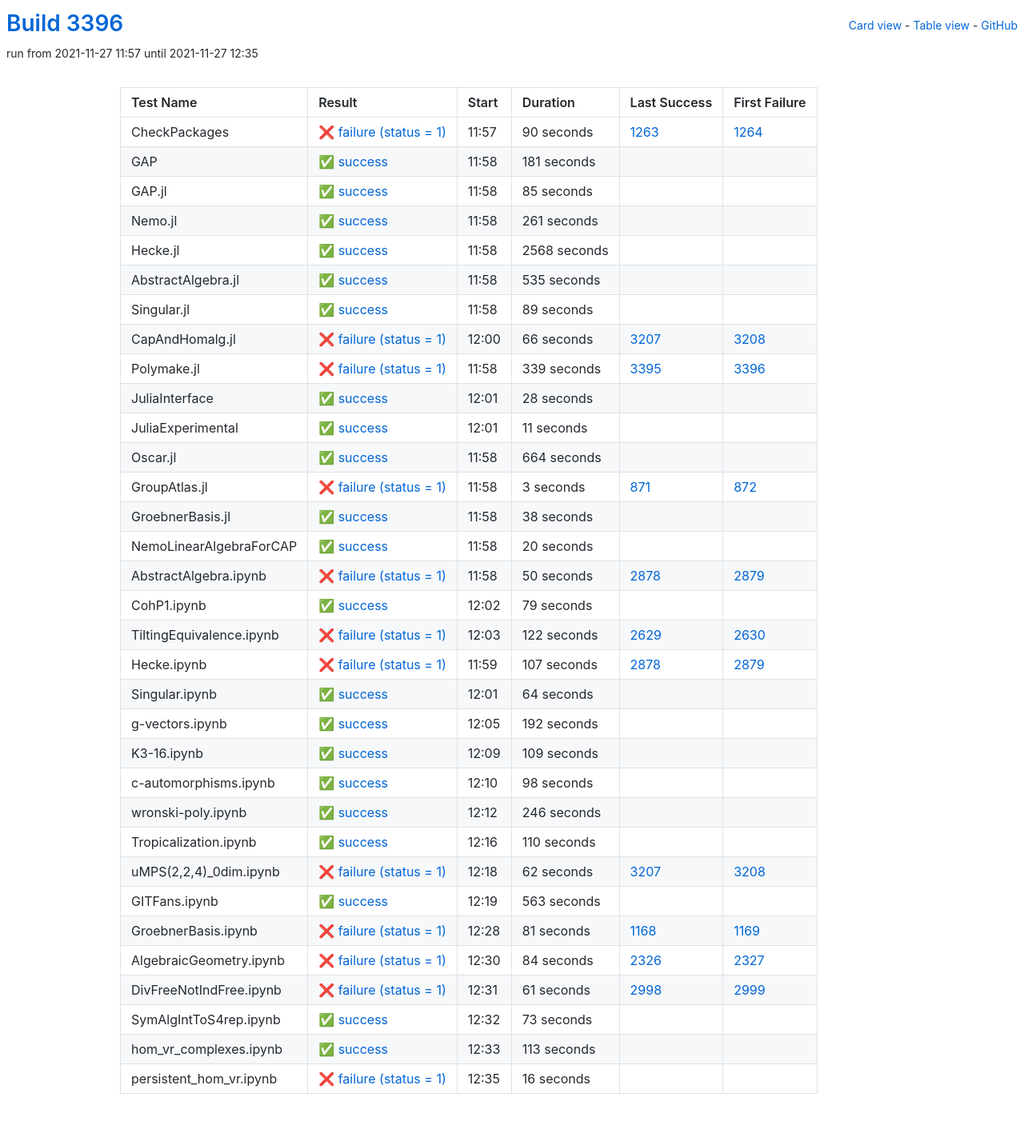
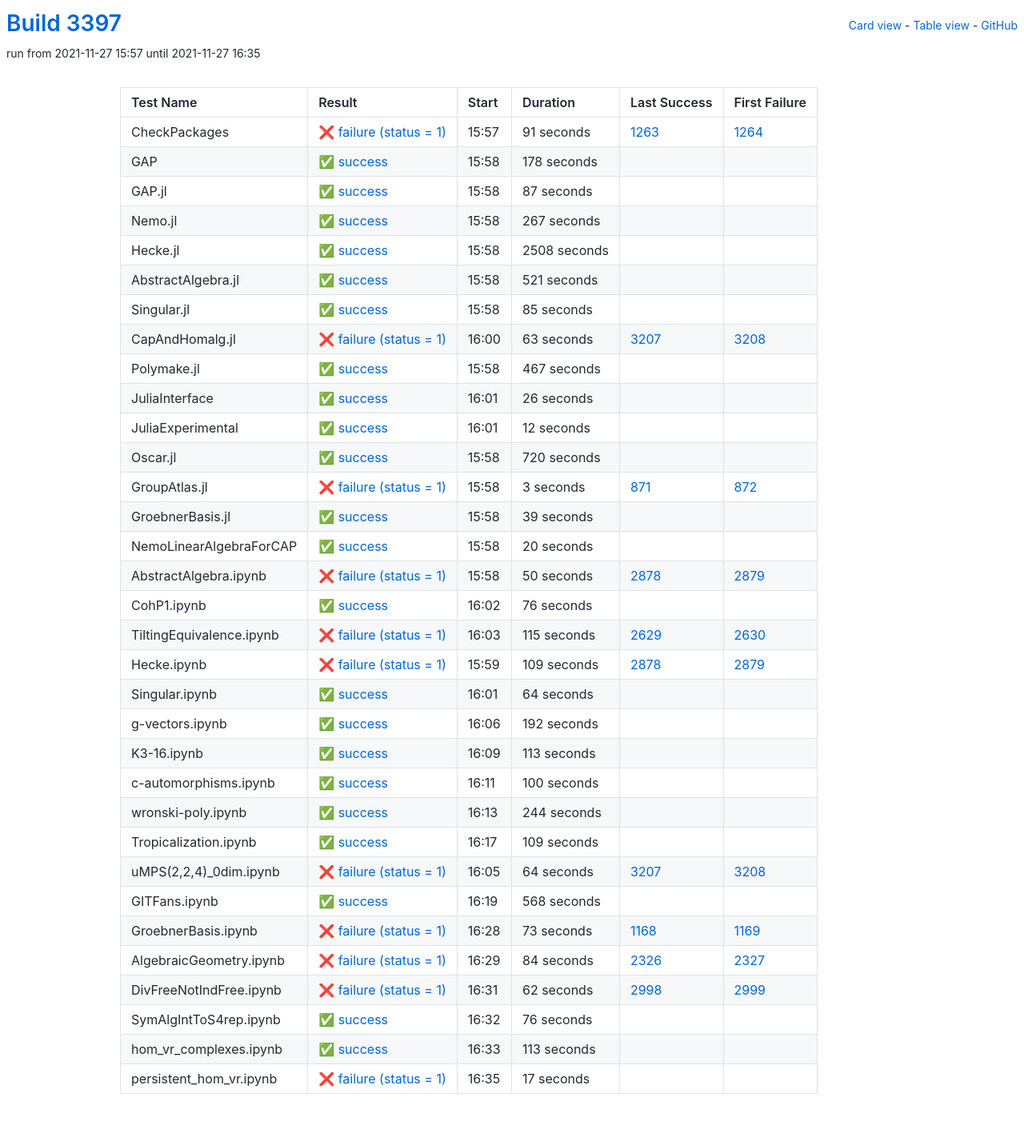
Before and after one commit to oscar-system/oscar-ci-status-stable, a Jekyll site: the page built from table.html, in a window 1280 px wide. Shown: the whole page at 80% size. Built offline with Jekyll 4.4.1, drawn with Linux system fonts in a browser that asks for light colours.

Commit message:
Build #3397

```diff
--- a/_data/ci.yml
+++ b/_data/ci.yml
@@ -1,6 +1,6 @@
 ---
-build: 3396
-build_url: https://oscarci.mathematik.uni-kl.de/job/oscar-stable/3396/
+build: 3397
+build_url: https://oscarci.mathematik.uni-kl.de/job/oscar-stable/3397/
 job: oscar-stable
 organization: oscar-system
 repo: oscar-ci-status-stable
@@ -8,32 +8,80 @@ repourl: https://github.com/oscar-system/oscar-ci-status-stable
 tests:
 - name: CheckPackages
   id: checkpackages
-  log: https://oscarci.mathematik.uni-kl.de/job/oscar-stable/3396/artifact/logs/build-3396/CheckPackages.log
-  start: 2021-11-27 11:57
+  log: https://oscarci.mathematik.uni-kl.de/job/oscar-stable/3397/artifact/logs/build-3397/CheckPackages.log
+  start: 2021-11-27 15:57
   success: false
   exitcode: 1
   status: failure
-  duration: 90
+  duration: 91
   last_success: 1263
   last_success_url: https://oscarci.mathematik.uni-kl.de/job/oscar-stable/1263/
   first_failure: 1264
   first_failure_url: https://oscarci.mathematik.uni-kl.de/job/oscar-stable/1264/
 - name: GAP
   id: gap
-  log: https://oscarci.mathematik.uni-kl.de/job/oscar-stable/3396/artifact/logs/build-3396/GAP.log
-  start: 2021-11-27 11:58
+  log: https://oscarci.mathematik.uni-kl.de/job/oscar-stable/3397/artifact/logs/build-3397/GAP.log
+  start: 2021-11-27 15:58
   success: true
   exitcode: 0
   status: success
-  duration: 181
+  duration: 178
   last_success: false
   last_success_url:
   first_failure: false
   first_failure_url:
 - name: GAP.jl
   id: gap-jl
-  log: https://oscarci.mathematik.uni-kl.de/job/oscar-stable/3396/artifact/logs/build-3396/GAP.jl.log
-  start: 2021-11-27 11:58
+  log: https://oscarci.mathematik.uni-kl.de/job/oscar-stable/3397/artifact/logs/build-3397/GAP.jl.log
+  start: 2021-11-27 15:58
+  success: true
+  exitcode: 0
+  status: success
+  duration: 87
+  last_success: false
+  last_success_url:
+  first_failure: false
+  first_failure_url:
+- name: Nemo.jl
+  id: nemo-jl
+  log: https://oscarci.mathematik.uni-kl.de/job/oscar-stable/3397/artifact/logs/build-3397/Nemo.jl.log
+  start: 2021-11-27 15:58
+  success: true
+  exitcode: 0
+  status: success
+  duration: 267
+  last_success: false
+  last_success_url:
+  first_failure: false
+  first_failure_url:
+- name: Hecke.jl
+  id: hecke-jl
+  log: https://oscarci.mathematik.uni-kl.de/job/oscar-stable/3397/artifact/logs/build-3397/Hecke.jl.log
+  start: 2021-11-27 15:58
+  success: true
+  exitcode: 0
+  status: success
+  duration: 2508
+  last_success: false
+  last_success_url:
+  first_failure: false
+  first_failure_url:
+- name: AbstractAlgebra.jl
+  id: abstractalgebra-jl
+  log: https://oscarci.mathematik.uni-kl.de/job/oscar-stable/3397/artifact/logs/build-3397/AbstractAlgebra.jl.log
+  start: 2021-11-27 15:58
+  success: true
+  exitcode: 0
+  status: success
+  duration: 521
+  last_success: false
+  last_success_url:
+  first_failure: false
+  first_failure_url:
+- name: Singular.jl
+  id: singular-jl
+  log: https://oscarci.mathematik.uni-kl.de/job/oscar-stable/3397/artifact/logs/build-3397/Singular.jl.log
+  start: 2021-11-27 15:58
   success: true
   exitcode: 0
   status: success
@@ -42,118 +90,70 @@ tests:
   last_success_url:
   first_failure: false
   first_failure_url:
-- name: Nemo.jl
-  id: nemo-jl
-  log: https://oscarci.mathematik.uni-kl.de/job/oscar-stable/3396/artifact/logs/build-3396/Nemo.jl.log
-  start: 2021-11-27 11:58
-  success: true
-  exitcode: 0
-  status: success
-  duration: 261
-  last_success: false
-  last_success_url:
-  first_failure: false
-  first_failure_url:
-- name: Hecke.jl
-  id: hecke-jl
-  log: https://oscarci.mathematik.uni-kl.de/job/oscar-stable/3396/artifact/logs/build-3396/Hecke.jl.log
-  start: 2021-11-27 11:58
-  success: true
-  exitcode: 0
-  status: success
-  duration: 2568
-  last_success: false
-  last_success_url:
-  first_failure: false
-  first_failure_url:
-- name: AbstractAlgebra.jl
-  id: abstractalgebra-jl
-  log: https://oscarci.mathematik.uni-kl.de/job/oscar-stable/3396/artifact/logs/build-3396/AbstractAlgebra.jl.log
-  start: 2021-11-27 11:58
-  success: true
-  exitcode: 0
-  status: success
-  duration: 535
-  last_success: false
-  last_success_url:
-  first_failure: false
-  first_failure_url:
-- name: Singular.jl
-  id: singular-jl
-  log: https://oscarci.mathematik.uni-kl.de/job/oscar-stable/3396/artifact/logs/build-3396/Singular.jl.log
-  start: 2021-11-27 11:58
-  success: true
-  exitcode: 0
-  status: success
-  duration: 89
-  last_success: false
-  last_success_url:
-  first_failure: false
-  first_failure_url:
 - name: CapAndHomalg.jl
   id: capandhomalg-jl
-  log: https://oscarci.mathematik.uni-kl.de/job/oscar-stable/3396/artifact/logs/build-3396/CapAndHomalg.jl.log
-  start: 2021-11-27 12:00
+  log: https://oscarci.mathematik.uni-kl.de/job/oscar-stable/3397/artifact/logs/build-3397/CapAndHomalg.jl.log
+  start: 2021-11-27 16:00
   success: false
   exitcode: 1
   status: failure
-  duration: 66
+  duration: 63
   last_success: 3207
   last_success_url: https://oscarci.mathematik.uni-kl.de/job/oscar-stable/3207/
   first_failure: 3208
   first_failure_url: https://oscarci.mathematik.uni-kl.de/job/oscar-stable/3208/
 - name: Polymake.jl
   id: polymake-jl
-  log: https://oscarci.mathematik.uni-kl.de/job/oscar-stable/3396/artifact/logs/build-3396/Polymake.jl.log
-  start: 2021-11-27 11:58
-  success: false
-  exitcode: 1
-  status: failure
-  duration: 339
-  last_success: 3395
-  last_success_url: https://oscarci.mathematik.uni-kl.de/job/oscar-stable/3395/
-  first_failure: 3396
-  first_failure_url: https://oscarci.mathematik.uni-kl.de/job/oscar-stable/3396/
-- name: JuliaInterface
-  id: juliainterface
-  log: https://oscarci.mathematik.uni-kl.de/job/oscar-stable/3396/artifact/logs/build-3396/JuliaInterface.log
-  start: 2021-11-27 12:01
+  log: https://oscarci.mathematik.uni-kl.de/job/oscar-stable/3397/artifact/logs/build-3397/Polymake.jl.log
+  start: 2021-11-27 15:58
   success: true
   exitcode: 0
   status: success
-  duration: 28
+  duration: 467
+  last_success: false
+  last_success_url:
+  first_failure: false
+  first_failure_url:
+- name: JuliaInterface
+  id: juliainterface
+  log: https://oscarci.mathematik.uni-kl.de/job/oscar-stable/3397/artifact/logs/build-3397/JuliaInterface.log
+  start: 2021-11-27 16:01
+  success: true
+  exitcode: 0
+  status: success
+  duration: 26
   last_success: false
   last_success_url:
   first_failure: false
   first_failure_url:
 - name: JuliaExperimental
   id: juliaexperimental
-  log: https://oscarci.mathematik.uni-kl.de/job/oscar-stable/3396/artifact/logs/build-3396/JuliaExperimental.log
-  start: 2021-11-27 12:01
+  log: https://oscarci.mathematik.uni-kl.de/job/oscar-stable/3397/artifact/logs/build-3397/JuliaExperimental.log
+  start: 2021-11-27 16:01
   success: true
   exitcode: 0
   status: success
-  duration: 11
+  duration: 12
   last_success: false
   last_success_url:
   first_failure: false
   first_failure_url:
 - name: Oscar.jl
   id: oscar-jl
-  log: https://oscarci.mathematik.uni-kl.de/job/oscar-stable/3396/artifact/logs/build-3396/Oscar.jl.log
-  start: 2021-11-27 11:58
+  log: https://oscarci.mathematik.uni-kl.de/job/oscar-stable/3397/artifact/logs/build-3397/Oscar.jl.log
+  start: 2021-11-27 15:58
   success: true
   exitcode: 0
   status: success
-  duration: 664
+  duration: 720
   last_success: false
   last_success_url:
   first_failure: false
   first_failure_url:
 - name: GroupAtlas.jl
   id: groupatlas-jl
-  log: https://oscarci.mathematik.uni-kl.de/job/oscar-stable/3396/artifact/logs/build-3396/GroupAtlas.jl.log
-  start: 2021-11-27 11:58
+  log: https://oscarci.mathematik.uni-kl.de/job/oscar-stable/3397/artifact/logs/build-3397/GroupAtlas.jl.log
+  start: 2021-11-27 15:58
   success: false
   exitcode: 1
   status: failure
@@ -164,20 +164,20 @@ tests:
   first_failure_url: https://oscarci.mathematik.uni-kl.de/job/oscar-stable/872/
 - name: GroebnerBasis.jl
   id: groebnerbasis-jl
-  log: https://oscarci.mathematik.uni-kl.de/job/oscar-stable/3396/artifact/logs/build-3396/GroebnerBasis.jl.log
-  start: 2021-11-27 11:58
+  log: https://oscarci.mathematik.uni-kl.de/job/oscar-stable/3397/artifact/logs/build-3397/GroebnerBasis.jl.log
+  start: 2021-11-27 15:58
   success: true
   exitcode: 0
   status: success
-  duration: 38
+  duration: 39
   last_success: false
   last_success_url:
   first_failure: false
   first_failure_url:
 - name: NemoLinearAlgebraForCAP
   id: nemolinearalgebraforcap
-  log: https://oscarci.mathematik.uni-kl.de/job/oscar-stable/3396/artifact/logs/build-3396/NemoLinearAlgebraForCAP.log
-  start: 2021-11-27 11:58
+  log: https://oscarci.mathematik.uni-kl.de/job/oscar-stable/3397/artifact/logs/build-3397/NemoLinearAlgebraForCAP.log
+  start: 2021-11-27 15:58
   success: true
   exitcode: 0
   status: success
@@ -188,8 +188,8 @@ tests:
   first_failure_url:
 - name: AbstractAlgebra.ipynb
   id: abstractalgebra-ipynb
-  log: https://oscarci.mathematik.uni-kl.de/job/oscar-stable/3396/artifact/logs/build-3396/AbstractAlgebra.ipynb.log
-  start: 2021-11-27 11:58
+  log: https://oscarci.mathematik.uni-kl.de/job/oscar-stable/3397/artifact/logs/build-3397/AbstractAlgebra.ipynb.log
+  start: 2021-11-27 15:58
   success: false
   exitcode: 1
   status: failure
@@ -200,44 +200,44 @@ tests:
   first_failure_url: https://oscarci.mathematik.uni-kl.de/job/oscar-stable/2879/
 - name: CohP1.ipynb
   id: cohp1-ipynb
-  log: https://oscarci.mathematik.uni-kl.de/job/oscar-stable/3396/artifact/logs/build-3396/CohP1.ipynb.log
-  start: 2021-11-27 12:02
+  log: https://oscarci.mathematik.uni-kl.de/job/oscar-stable/3397/artifact/logs/build-3397/CohP1.ipynb.log
+  start: 2021-11-27 16:02
   success: true
   exitcode: 0
   status: success
-  duration: 79
+  duration: 76
   last_success: false
   last_success_url:
   first_failure: false
   first_failure_url:
 - name: TiltingEquivalence.ipynb
   id: tiltingequivalence-ipynb
-  log: https://oscarci.mathematik.uni-kl.de/job/oscar-stable/3396/artifact/logs/build-3396/TiltingEquivalence.ipynb.log
-  start: 2021-11-27 12:03
+  log: https://oscarci.mathematik.uni-kl.de/job/oscar-stable/3397/artifact/logs/build-3397/TiltingEquivalence.ipynb.log
+  start: 2021-11-27 16:03
   success: false
   exitcode: 1
   status: failure
-  duration: 122
+  duration: 115
   last_success: 2629
   last_success_url: https://oscarci.mathematik.uni-kl.de/job/oscar-stable/2629/
   first_failure: 2630
   first_failure_url: https://oscarci.mathematik.uni-kl.de/job/oscar-stable/2630/
 - name: Hecke.ipynb
   id: hecke-ipynb
-  log: https://oscarci.mathematik.uni-kl.de/job/oscar-stable/3396/artifact/logs/build-3396/Hecke.ipynb.log
-  start: 2021-11-27 11:59
+  log: https://oscarci.mathematik.uni-kl.de/job/oscar-stable/3397/artifact/logs/build-3397/Hecke.ipynb.log
+  start: 2021-11-27 15:59
   success: false
   exitcode: 1
   status: failure
-  duration: 107
+  duration: 109
   last_success: 2878
   last_success_url: https://oscarci.mathematik.uni-kl.de/job/oscar-stable/2878/
   first_failure: 2879
   first_failure_url: https://oscarci.mathematik.uni-kl.de/job/oscar-stable/2879/
 - name: Singular.ipynb
   id: singular-ipynb
-  log: https://oscarci.mathematik.uni-kl.de/job/oscar-stable/3396/artifact/logs/build-3396/Singular.ipynb.log
-  start: 2021-11-27 12:01
+  log: https://oscarci.mathematik.uni-kl.de/job/oscar-stable/3397/artifact/logs/build-3397/Singular.ipynb.log
+  start: 2021-11-27 16:01
   success: true
   exitcode: 0
   status: success
@@ -248,8 +248,8 @@ tests:
   first_failure_url:
 - name: g-vectors.ipynb
   id: g-vectors-ipynb
-  log: https://oscarci.mathematik.uni-kl.de/job/oscar-stable/3396/artifact/logs/build-3396/g-vectors.ipynb.log
-  start: 2021-11-27 12:05
+  log: https://oscarci.mathematik.uni-kl.de/job/oscar-stable/3397/artifact/logs/build-3397/g-vectors.ipynb.log
+  start: 2021-11-27 16:06
   success: true
   exitcode: 0
   status: success
@@ -260,8 +260,44 @@ tests:
   first_failure_url:
 - name: K3-16.ipynb
   id: k3-16-ipynb
-  log: https://oscarci.mathematik.uni-kl.de/job/oscar-stable/3396/artifact/logs/build-3396/K3-16.ipynb.log
-  start: 2021-11-27 12:09
+  log: https://oscarci.mathematik.uni-kl.de/job/oscar-stable/3397/artifact/logs/build-3397/K3-16.ipynb.log
+  start: 2021-11-27 16:09
+  success: true
+  exitcode: 0
+  status: success
+  duration: 113
+  last_success: false
+  last_success_url:
+  first_failure: false
+  first_failure_url:
+- name: c-automorphisms.ipynb
+  id: c-automorphisms-ipynb
+  log: https://oscarci.mathematik.uni-kl.de/job/oscar-stable/3397/artifact/logs/build-3397/c-automorphisms.ipynb.log
+  start: 2021-11-27 16:11
+  success: true
+  exitcode: 0
+  status: success
+  duration: 100
+  last_success: false
+  last_success_url:
+  first_failure: false
+  first_failure_url:
+- name: wronski-poly.ipynb
+  id: wronski-poly-ipynb
+  log: https://oscarci.mathematik.uni-kl.de/job/oscar-stable/3397/artifact/logs/build-3397/wronski-poly.ipynb.log
+  start: 2021-11-27 16:13
+  success: true
+  exitcode: 0
+  status: success
+  duration: 244
+  last_success: false
+  last_success_url:
+  first_failure: false
+  first_failure_url:
+- name: Tropicalization.ipynb
+  id: tropicalization-ipynb
+  log: https://oscarci.mathematik.uni-kl.de/job/oscar-stable/3397/artifact/logs/build-3397/Tropicalization.ipynb.log
+  start: 2021-11-27 16:17
   success: true
   exitcode: 0
   status: success
@@ -270,82 +306,46 @@ tests:
   last_success_url:
   first_failure: false
   first_failure_url:
-- name: c-automorphisms.ipynb
-  id: c-automorphisms-ipynb
-  log: https://oscarci.mathematik.uni-kl.de/job/oscar-stable/3396/artifact/logs/build-3396/c-automorphisms.ipynb.log
-  start: 2021-11-27 12:10
-  success: true
-  exitcode: 0
-  status: success
-  duration: 98
-  last_success: false
-  last_success_url:
-  first_failure: false
-  first_failure_url:
-- name: wronski-poly.ipynb
-  id: wronski-poly-ipynb
-  log: https://oscarci.mathematik.uni-kl.de/job/oscar-stable/3396/artifact/logs/build-3396/wronski-poly.ipynb.log
-  start: 2021-11-27 12:12
-  success: true
-  exitcode: 0
-  status: success
-  duration: 246
-  last_success: false
-  last_success_url:
-  first_failure: false
-  first_failure_url:
-- name: Tropicalization.ipynb
-  id: tropicalization-ipynb
-  log: https://oscarci.mathematik.uni-kl.de/job/oscar-stable/3396/artifact/logs/build-3396/Tropicalization.ipynb.log
-  start: 2021-11-27 12:16
-  success: true
-  exitcode: 0
-  status: success
-  duration: 110
-  last_success: false
-  last_success_url:
-  first_failure: false
-  first_failure_url:
 - name: uMPS(2,2,4)_0dim.ipynb
   id: umps-2-2-4-0dim-ipynb
-  log: https://oscarci.mathematik.uni-kl.de/job/oscar-stable/3396/artifact/logs/build-3396/uMPS-2-2-4-_0dim.ipynb.log
-  start: 2021-11-27 12:18
+  log: https://oscarci.mathematik.uni-kl.de/job/oscar-stable/3397/artifact/logs/build-3397/uMPS-2-2-4-_0dim.ipynb.log
+  start: 2021-11-27 16:05
   success: false
   exitcode: 1
   status: failure
-  duration: 62
+  duration: 64
   last_success: 3207
   last_success_url: https://oscarci.mathematik.uni-kl.de/job/oscar-stable/3207/
   first_failure: 3208
   first_failure_url: https://oscarci.mathematik.uni-kl.de/job/oscar-stable/3208/
 - name: GITFans.ipynb
   id: gitfans-ipynb
-  log: https://oscarci.mathematik.uni-kl.de/job/oscar-stable/3396/artifact/logs/build-3396/GITFans.ipynb.log
-  start: 2021-11-27 12:19
+  log: https://oscarci.mathematik.uni-kl.de/job/oscar-stable/3397/artifact/logs/build-3397/GITFans.ipynb.log
+  start: 2021-11-27 16:19
   success: true
   exitcode: 0
   status: success
-  duration: 563
+  duration: 568
   last_success: false
   last_success_url:
   first_failure: false
   first_failure_url:
 - name: GroebnerBasis.ipynb
   id: groebnerbasis-ipynb
-  log: https://oscarci.mathematik.uni-kl.de/job/oscar-stable/3396/artifact/logs/build-3396/GroebnerBasis.ipynb.log
-  start: 2021-11-27 12:28
+  log: https://oscarci.mathematik.uni-kl.de/job/oscar-stable/3397/artifact/logs/build-3397/GroebnerBasis.ipynb.log
+  start: 2021-11-27 16:28
   success: false
   exitcode: 1
   status: failure
-  duration: 81
+  duration: 73
   last_success: 1168
   last_success_url: https://oscarci.mathematik.uni-kl.de/job/oscar-stable/1168/
   first_failure: 1169
   first_failure_url: https://oscarci.mathematik.uni-kl.de/job/oscar-stable/1169/
 - name: AlgebraicGeometry.ipynb
   id: algebraicgeometry-ipynb
-  log: https://oscarci.mathematik.uni-kl.de/job/oscar-stable/3396/artifact/logs/build-3396/AlgebraicGeometry.ipynb.log
-  start: 2021-11-27 12:30
+  log: https://oscarci.mathematik.uni-kl.de/job/oscar-stable/3397/artifact/logs/build-3397/AlgebraicGeometry.ipynb.log
+  start: 2021-11-27 16:29
   success: false
   exitcode: 1
   status: failure
@@ -356,32 +356,32 @@ tests:
   first_failure_url: https://oscarci.mathematik.uni-kl.de/job/oscar-stable/2327/
 - name: DivFreeNotIndFree.ipynb
   id: divfreenotindfree-ipynb
-  log: https://oscarci.mathematik.uni-kl.de/job/oscar-stable/3396/artifact/logs/build-3396/DivFreeNotIndFree.ipynb.log
-  start: 2021-11-27 12:31
+  log: https://oscarci.mathematik.uni-kl.de/job/oscar-stable/3397/artifact/logs/build-3397/DivFreeNotIndFree.ipynb.log
+  start: 2021-11-27 16:31
   success: false
   exitcode: 1
   status: failure
-  duration: 61
+  duration: 62
   last_success: 2998
   last_success_url: https://oscarci.mathematik.uni-kl.de/job/oscar-stable/2998/
   first_failure: 2999
   first_failure_url: https://oscarci.mathematik.uni-kl.de/job/oscar-stable/2999/
 - name: SymAlgIntToS4rep.ipynb
   id: symalginttos4rep-ipynb
-  log: https://oscarci.mathematik.uni-kl.de/job/oscar-stable/3396/artifact/logs/build-3396/SymAlgIntToS4rep.ipynb.log
-  start: 2021-11-27 12:32
+  log: https://oscarci.mathematik.uni-kl.de/job/oscar-stable/3397/artifact/logs/build-3397/SymAlgIntToS4rep.ipynb.log
+  start: 2021-11-27 16:32
   success: true
   exitcode: 0
   status: success
-  duration: 73
+  duration: 76
   last_success: false
   last_success_url:
   first_failure: false
   first_failure_url:
 - name: hom_vr_complexes.ipynb
   id: hom-vr-complexes-ipynb
-  log: https://oscarci.mathematik.uni-kl.de/job/oscar-stable/3396/artifact/logs/build-3396/hom_vr_complexes.ipynb.log
-  start: 2021-11-27 12:33
+  log: https://oscarci.mathematik.uni-kl.de/job/oscar-stable/3397/artifact/logs/build-3397/hom_vr_complexes.ipynb.log
+  start: 2021-11-27 16:33
   success: true
   exitcode: 0
   status: success
@@ -392,12 +392,12 @@ tests:
   first_failure_url:
 - name: persistent_hom_vr.ipynb
   id: persistent-hom-vr-ipynb
-  log: https://oscarci.mathematik.uni-kl.de/job/oscar-stable/3396/artifact/logs/build-3396/persistent_hom_vr.ipynb.log
-  start: 2021-11-27 12:35
+  log: https://oscarci.mathematik.uni-kl.de/job/oscar-stable/3397/artifact/logs/build-3397/persistent_hom_vr.ipynb.log
+  start: 2021-11-27 16:35
   success: false
   exitcode: 1
   status: failure
-  duration: 16
+  duration: 17
   last_success: false
   last_success_url:
   first_failure: false
```
Also changed, not shown: README.md.
